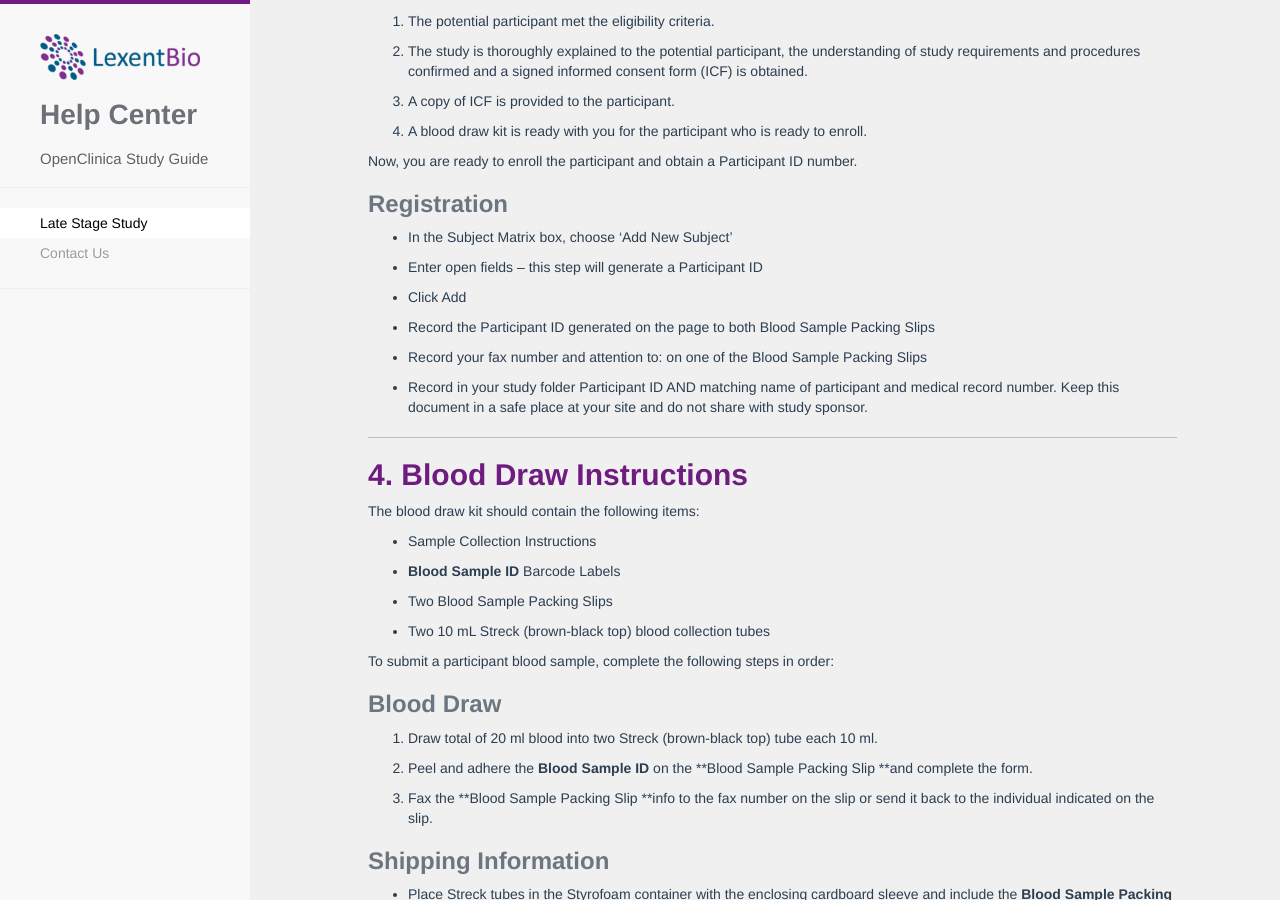
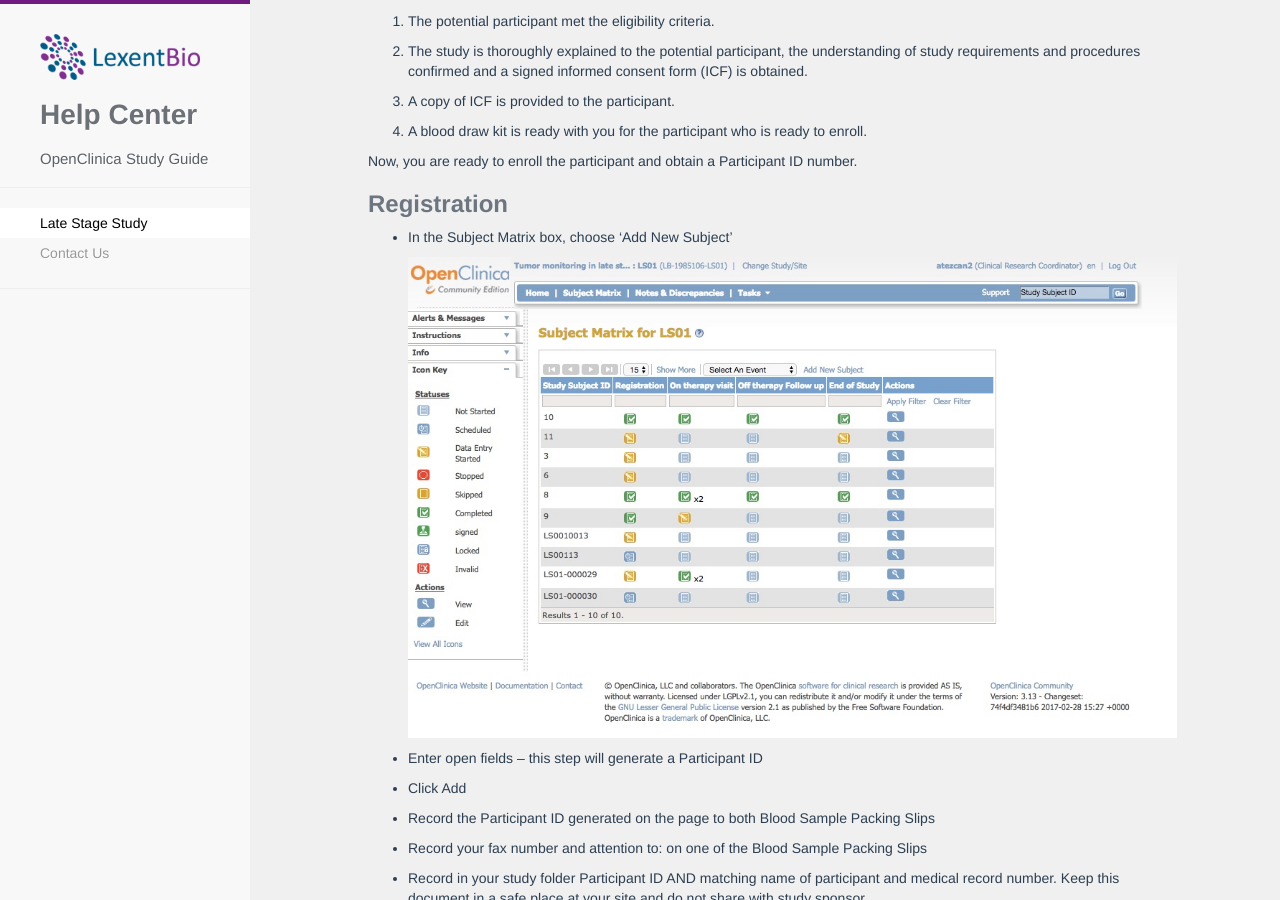
Before and after one commit to lexentbio/openclinica-docs, a Jekyll site: the page built from index.md, in a window 1280 px wide and 900 px high, scrolled down 992 px. Built offline with Jekyll 4.4.1, drawn with Linux system fonts in a browser that asks for light colours; nearby versions of some CDN libraries.

Commit message:
Updated Enrolling A Participant

```diff
--- a/_late_stage_study_steps/enrolling-a-participant.markdown
+++ b/_late_stage_study_steps/enrolling-a-participant.markdown
@@ -20,6 +20,8 @@ Now, you are ready to enroll the participant and obtain a Participant ID number.
 
 * In the Subject Matrix box, choose 'Add New Subject'
 
+  ![subjmatrix1 - 1.jpg](/uploads/subjmatrix1%20-%201.jpg)
+
 * Enter open fields – this step will generate a Participant ID
 
 * Click Add
```
